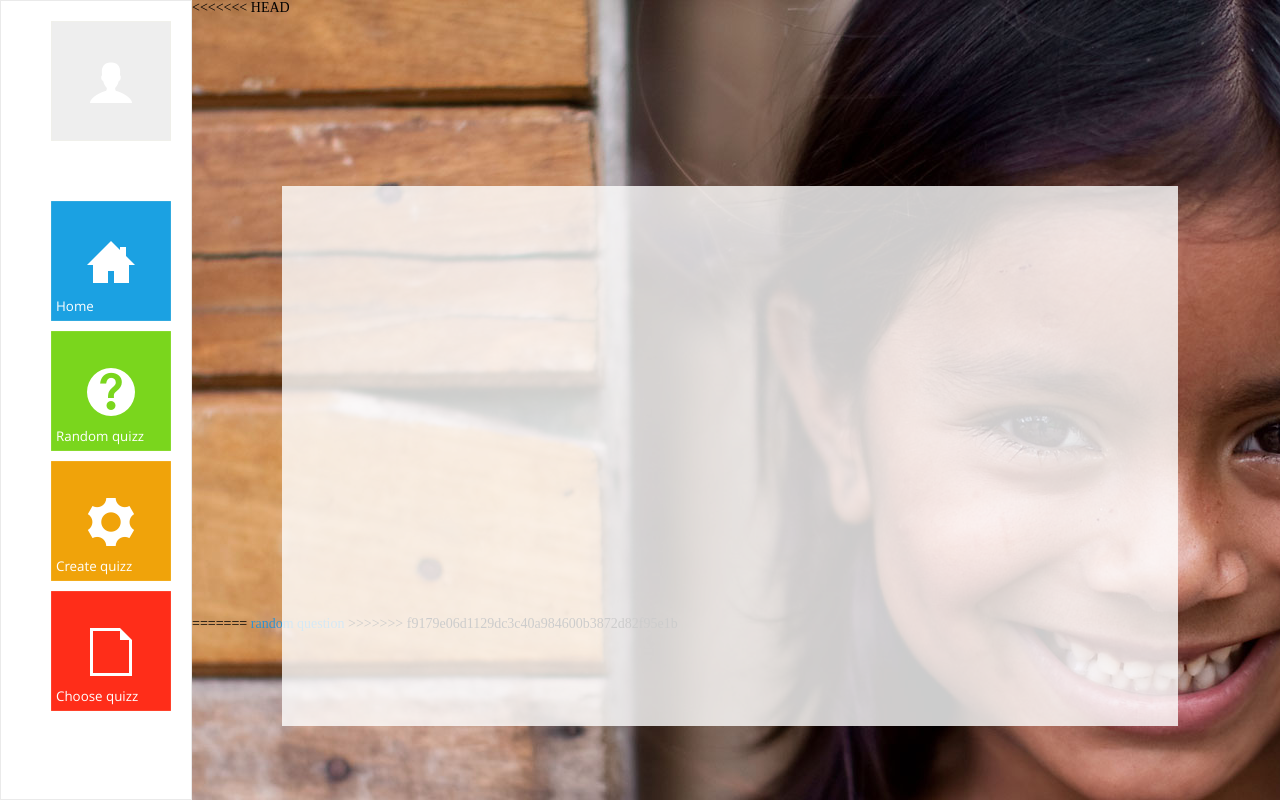
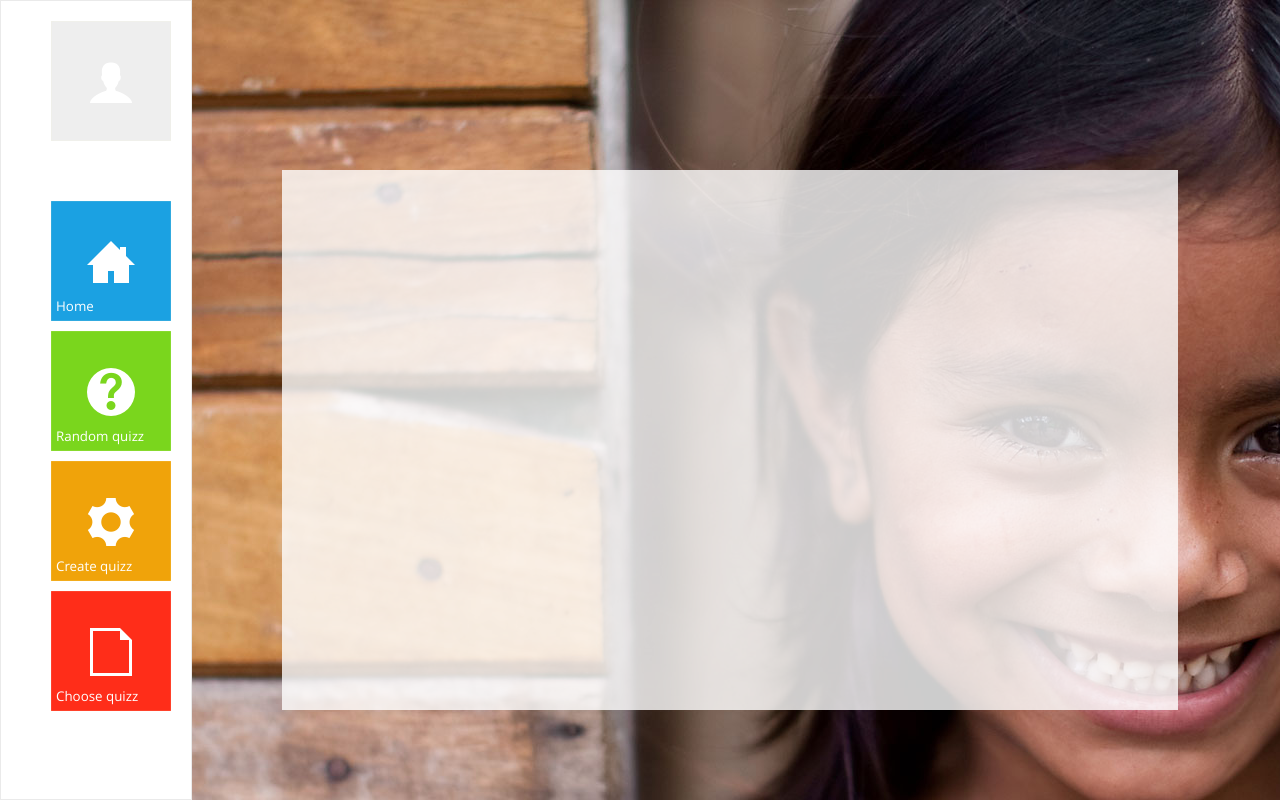
Before and after one commit to SuperPanda42/SaveTheEarthReturn, a Django app: page / in a window 1280 px wide. Run offline with Django 3.2, Linux system fonts and the light colour scheme.

Commit message:
merge correct

```diff
--- a/default/templates/base.html
+++ b/default/templates/base.html
@@ -15,7 +15,6 @@
         <script src="{% static "js/master.js" %}"></script>
     </head>
 
-<<<<<<< HEAD
     <body class="metro">
 
     <div id="leftPanel">
@@ -90,9 +89,6 @@
         </div>
     </script>
 
-=======
-    <body>
-        <a href="{% url 'Nuit2Info.views.random' %}">random question</a>
->>>>>>> f9179e06d1129dc3c40a984600b3872d82f95e1b
-    </body>
+</body>
+
 </html>
```
